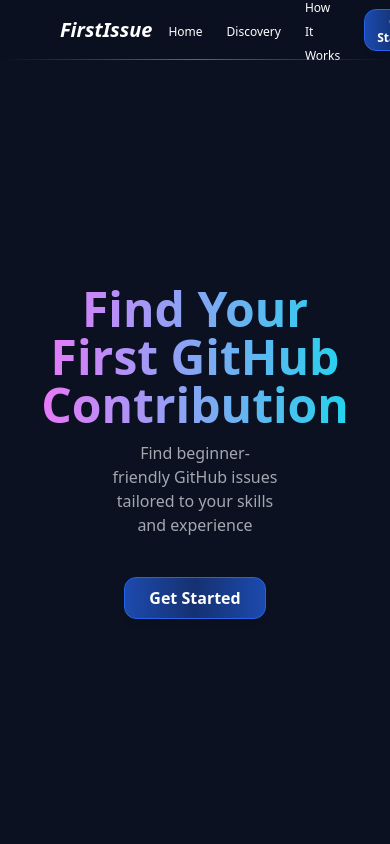
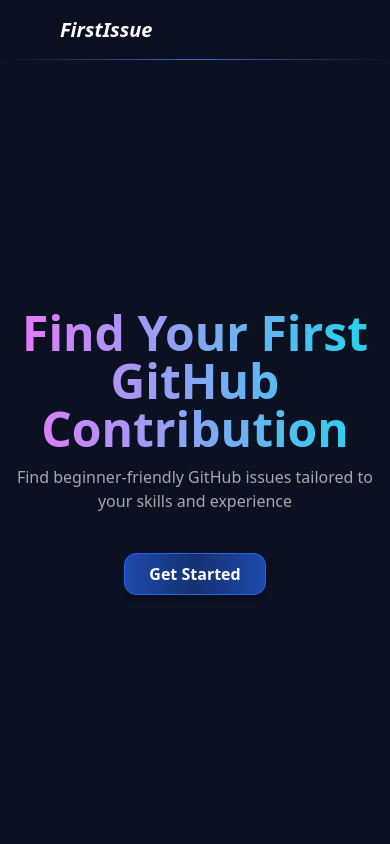
Before and after one commit to KDevs-SpurHacs2025/FirstIssue, a React (Vite) app in the folder frontend/: page / in a window 390 px wide. Shown: the top 844 px of the page. Built offline with nearby package versions, Linux system fonts and the light colour scheme; some icons are missing.

Commit message:
Update nav bar and hero section for mobile devices

```diff
--- a/frontend/src/components/Navbar.tsx
+++ b/frontend/src/components/Navbar.tsx
@@ -17,9 +17,9 @@ const Navbar = () => {
         <DataObjectIcon color="primary" fontSize="medium" />
         <h1 className="text-xl font-bold italic ml-1">FirstIssue</h1>
       </Link>
-      {/* Navbar items only on home page */}
+      {/* Navbar items only on home page and not on mobile */}
       {isHome && (
-        <nav>
+        <nav className="hidden md:block">
           <ul className="flex flex-row items-center justify-center ml-4 gap-6">
             <li>
               <a href="#hero" className="text-xs hover:underline">
--- a/frontend/src/pages/Home.tsx
+++ b/frontend/src/pages/Home.tsx
@@ -72,7 +72,7 @@ const Home = () => {
       {/* Hero Section */}
       <div
         id="hero"
-        className="w-full h-auto flex flex-col items-center justify-center text-center text-white mt-[60px] px-28 py-32"
+        className="w-full h-auto flex flex-col items-center justify-center text-center text-white mt-[60px] px-4 md:px-28 py-32"
         style={{ minHeight: "calc(100vh - 60px)" }}
       >
         <motion.h1
@@ -275,7 +275,7 @@ const Home = () => {
         className="w-full h-auto flex flex-col items-center justify-center text-white py-36 px-10"
       >
         <h2 className="text-3xl font-bold mb-1">
-          <span className="bg-gradient-to-r from-fuchsia-500 to-cyan-500 bg-clip-text text-transparent inline-block">
+          <span className="bg-gradient-to-r from-fuchsia-500 to-cyan-500 bg-clip-text text-center text-transparent inline-block">
             Ready
           </span>{" "}
           to Contribute to Open Source?
```
